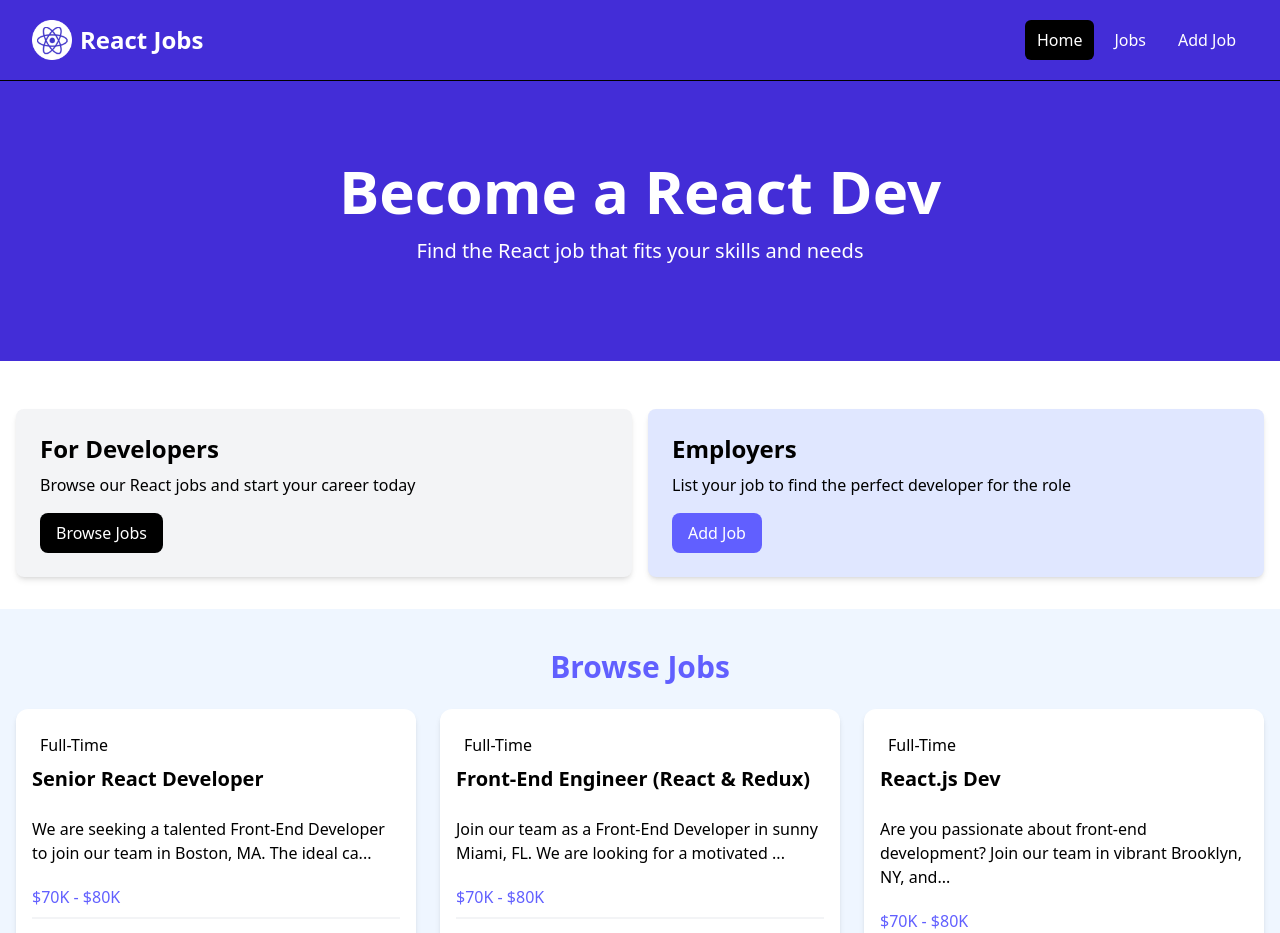
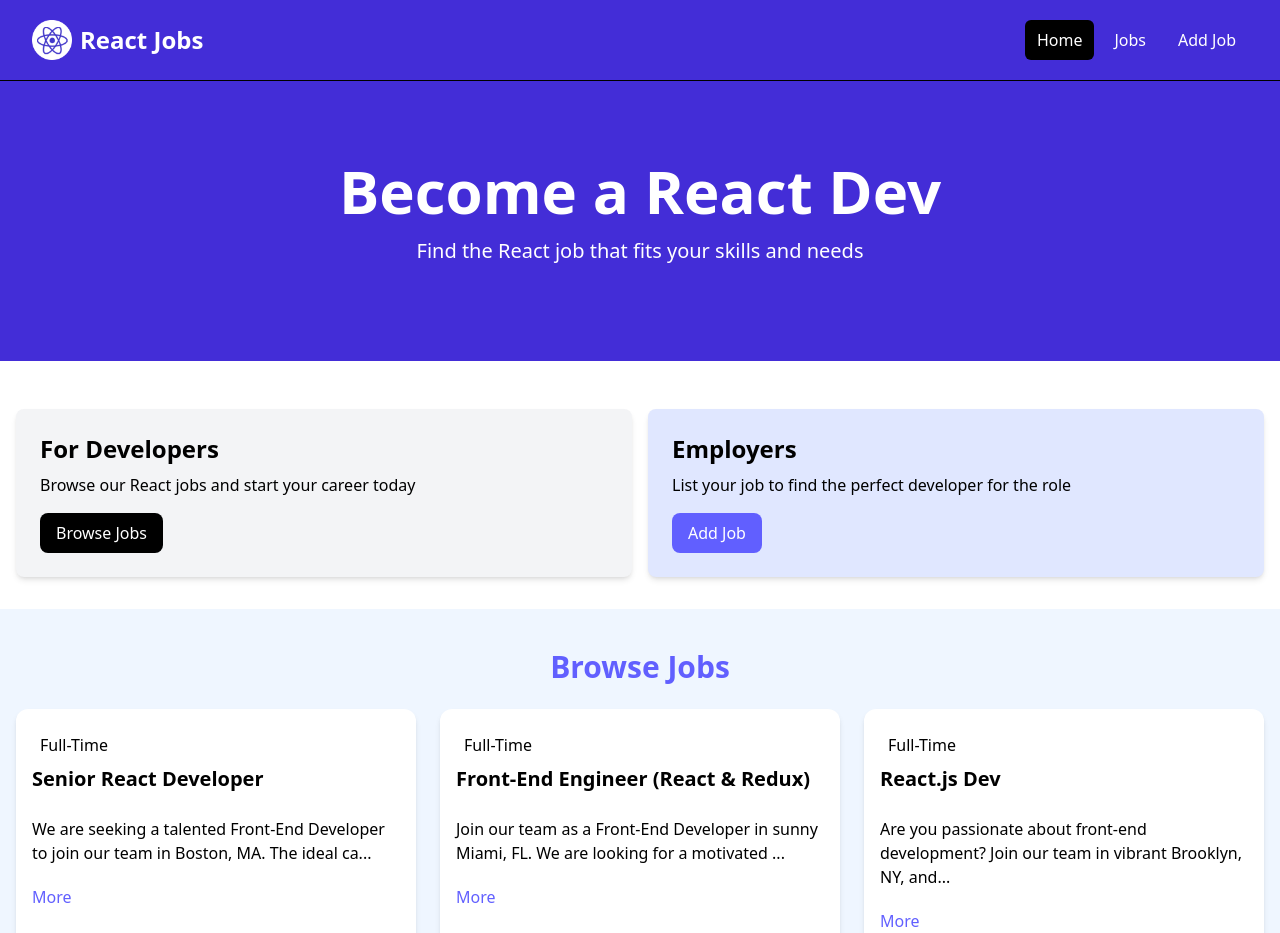
Before and after one commit to yasin1122/react-jobs-v2, a React (Vite) app: page / in a window 1280 px wide. Shown: the top 933 px of the page. Built offline with nearby package versions, Linux system fonts and the light colour scheme.

Commit message:
added state

```diff
--- a/src/components/JobListing.tsx
+++ b/src/components/JobListing.tsx
@@ -26,6 +26,11 @@ const JobListing = ({ job }: { job: Job }) => {
           <h3 className='text-xl font-bold'>{job.title}</h3>
         </div>
         <div className='mb-5'>{description}</div>
+        <button
+          onClick={() => setFullDescription(prev => !prev)}
+          className='text-indigo-500 mb-5 hover:text-indigo-600'>
+          {showFullDescription ? 'Less' : 'More'}
+        </button>
         <h3 className='text-indigo-500 mb-2'>{job.salary}</h3>
         <div className='border border-gray-100 mb-5'></div>
         <div className='flex flex-col lg:flex-row justify-between mb-4'>
```
